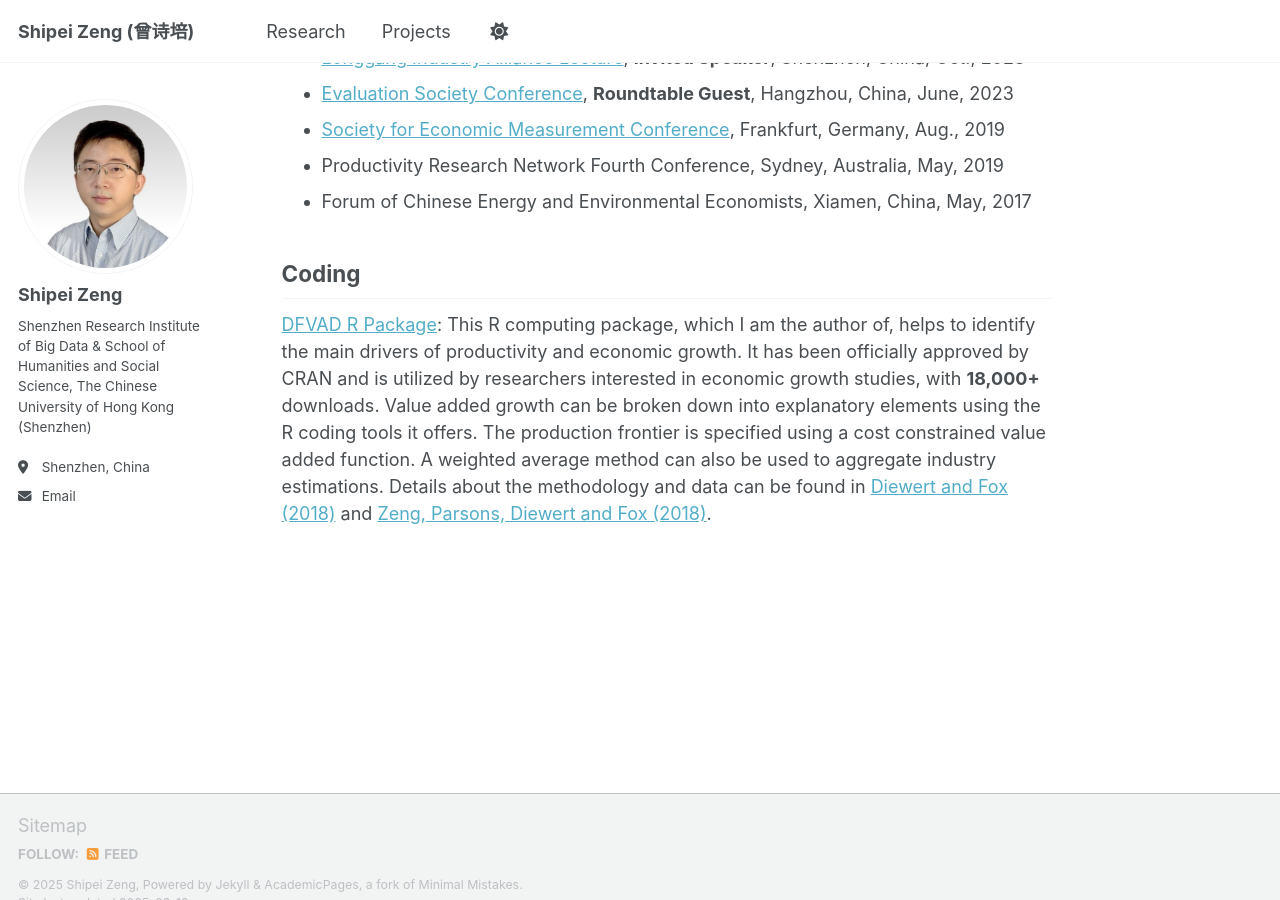
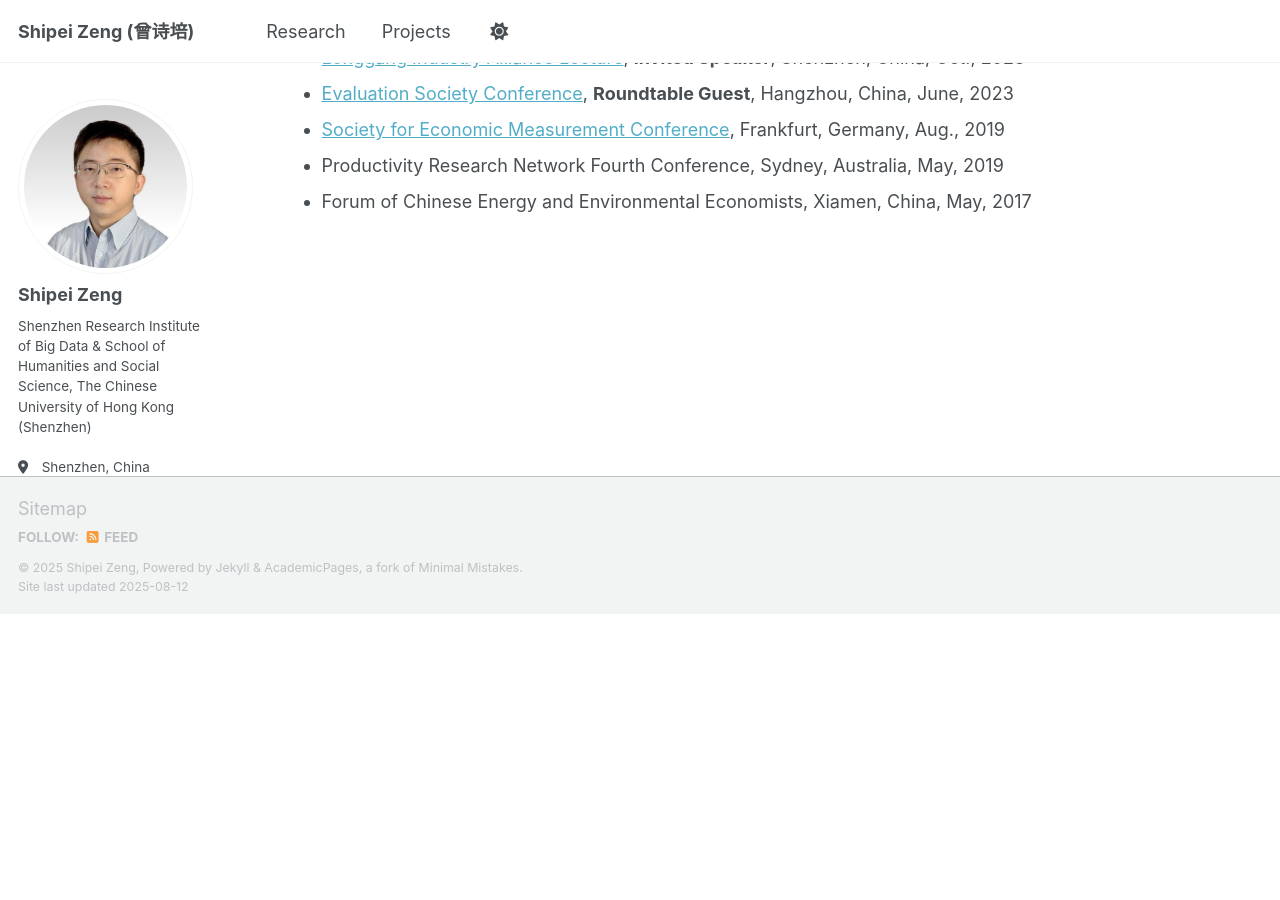
Before and after one commit to shipei-zeng/shipei-zeng.github.io, a Jekyll site: the page built from _pages/about.md, in a window 1280 px wide and 900 px high, scrolled down 1666 px. Built offline with Jekyll 4.4.1, drawn with Linux system fonts in a browser that asks for light colours; a script that is not in the unit is left out; after the commit the page ends 2280 px from its top, so only the background shows below that.

Commit message:
Update about.md

```diff
--- a/_pages/about.md
+++ b/_pages/about.md
@@ -41,7 +41,3 @@ Presentations and Talks
 - [Society for Economic Measurement Conference](https://sem-society.org/sem-2019-sixth-annual-conference-goethe-university-frankfurt-germany/), Frankfurt, Germany, Aug., 2019
 - Productivity Research Network Fourth Conference, Sydney, Australia, May, 2019
 - Forum of Chinese Energy and Environmental Economists, Xiamen, China, May, 2017
-
-Coding
-------
-[DFVAD R Package](https://cran.rstudio.com/web/packages/dfvad/index.html): This R computing package, which I am the author of, helps to identify the main drivers of productivity and economic growth. It has been officially approved by CRAN and is utilized by researchers interested in economic growth studies, with **18,000+** downloads. Value added growth can be broken down into explanatory elements using the R coding tools it offers. The production frontier is specified using a cost constrained value added function. A weighted average method can also be used to aggregate industry estimations. Details about the methodology and data can be found in [Diewert and Fox (2018)](https://academic.oup.com/edited-volume/41719/chapter-abstract/354003191?redirectedFrom=fulltext) and [Zeng, Parsons, Diewert and Fox (2018)](https://conference.unsw.edu.au/content/dam/pdfs/business/caer/research-reports/emg-workshop-2018/emg2018-6_SZeng_EMG-Slides.pdf).
```
